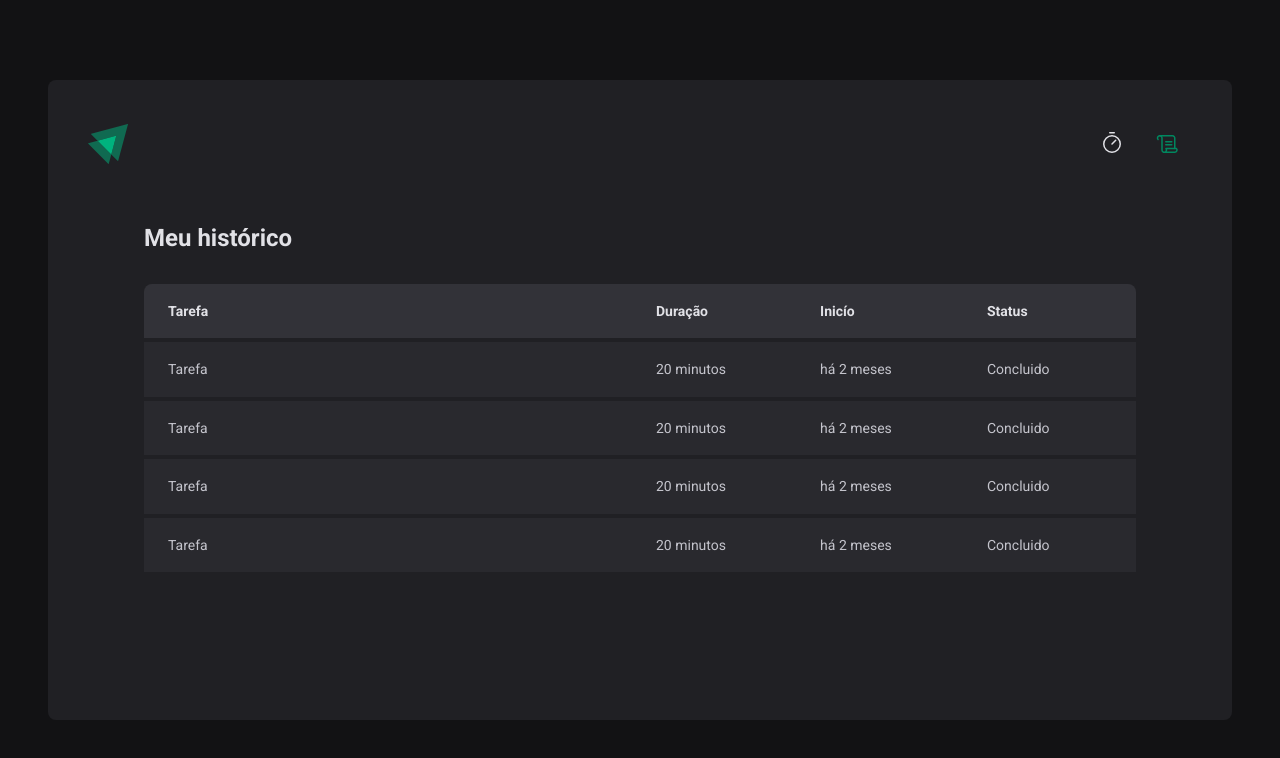
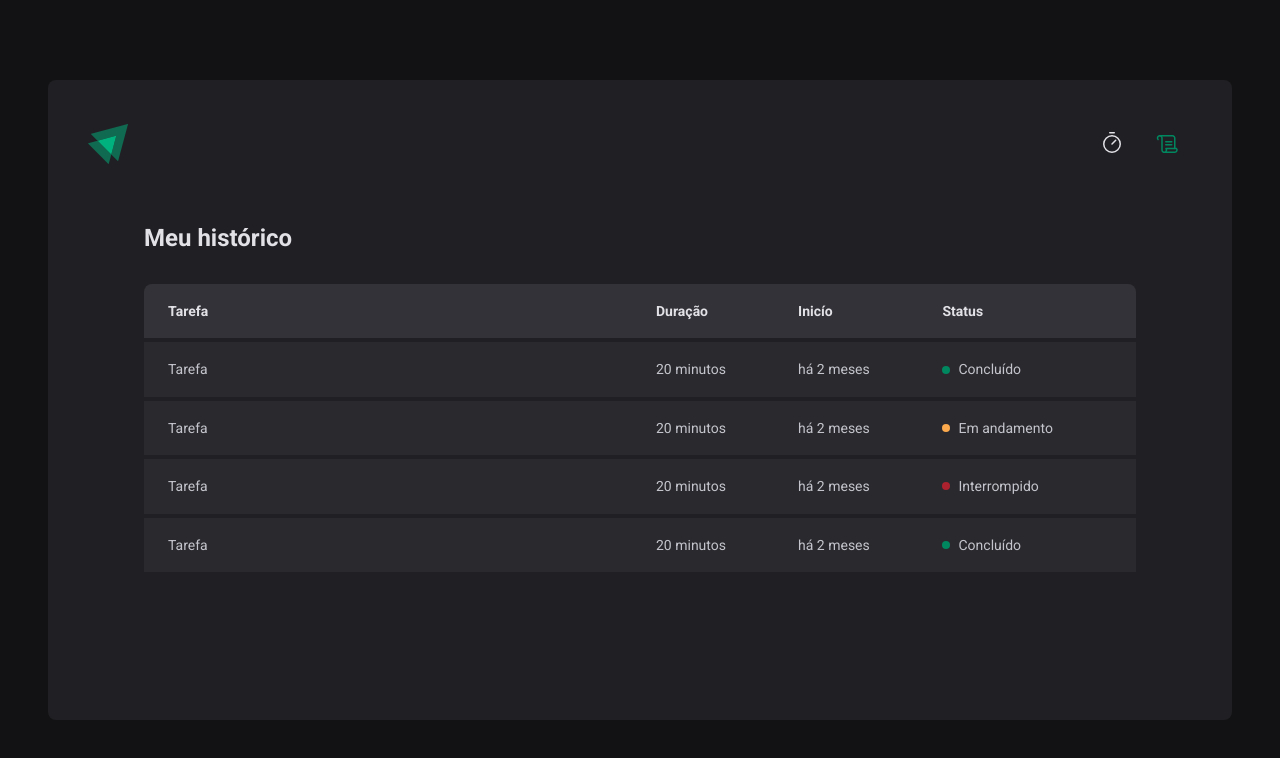
Before and after one commit to JeanTowers/React-ignite, a React (Vite) app in the folder 02-ignite-timer/: page /history in a window 1280 px wide. Shown: the top 758 px of the page. Built offline with nearby package versions, Linux system fonts and the light colour scheme.

Commit message:
Páginas e rotas - Componente: Status

```diff
--- a/02-ignite-timer/src/pages/History/index.tsx
+++ b/02-ignite-timer/src/pages/History/index.tsx
@@ -1,4 +1,4 @@
-import { HistoryContainer, HistoryList } from './styles'
+import { HistoryContainer, HistoryList, Status } from './styles'
 
 export function History() {
   return (
@@ -19,25 +19,33 @@
               <td>Tarefa</td>
               <td>20 minutos</td>
               <td>há 2 meses</td>
-              <td>Concluido</td>
+              <td>
+                <Status statusColor="green">Concluído</Status>
+              </td>
             </tr>
             <tr>
               <td>Tarefa</td>
               <td>20 minutos</td>
               <td>há 2 meses</td>
-              <td>Concluido</td>
+              <td>
+                <Status statusColor="yellow">Em andamento</Status>
+              </td>
             </tr>
             <tr>
               <td>Tarefa</td>
               <td>20 minutos</td>
               <td>há 2 meses</td>
-              <td>Concluido</td>
+              <td>
+                <Status statusColor="red">Interrompido</Status>
+              </td>
             </tr>
             <tr>
               <td>Tarefa</td>
               <td>20 minutos</td>
               <td>há 2 meses</td>
-              <td>Concluido</td>
+              <td>
+                <Status statusColor="green">Concluído</Status>
+              </td>
             </tr>
           </tbody>
         </table>
--- a/02-ignite-timer/src/pages/History/styles.ts
+++ b/02-ignite-timer/src/pages/History/styles.ts
@@ -58,3 +58,27 @@
     }
   }
 `
+
+const STATUS_COLORS = {
+  yellow: 'yellow-500',
+  green: 'green-500',
+  red: 'red-500',
+} as const
+
+interface StatusProps {
+  statusColor: keyof typeof STATUS_COLORS
+}
+
+export const Status = styled.span<StatusProps>`
+  display: flex;
+  align-items: center;
+  gap: 0.5rem;
+
+  &::before {
+    content: '';
+    width: 0.5rem;
+    height: 0.5rem;
+    border-radius: 9999px;
+    background: ${(props) => props.theme[STATUS_COLORS[props.statusColor]]};
+  }
+`
```
